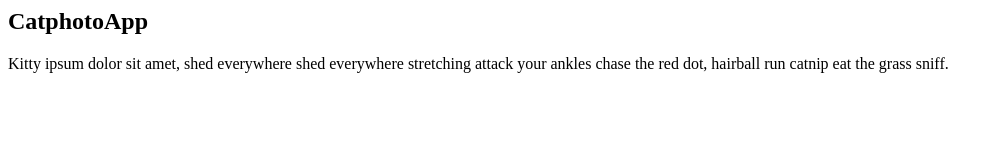
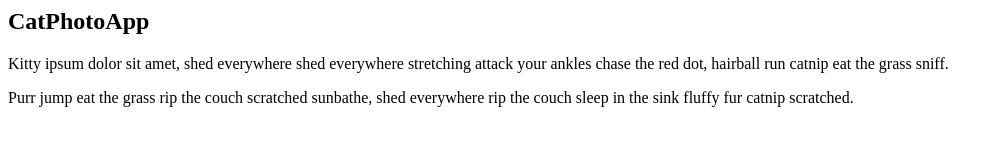
Before and after one commit to mohd01032023/htmlhandson, a plain HTML site: page index.html in a window 1280 px wide. Shown: the whole page, without its empty margins (0-1000 px from the left). Drawn offline with Linux system fonts and the light colour scheme.

Commit message:
intro to html5 elements

```diff
--- a/index.html
+++ b/index.html
@@ -1,2 +1,8 @@
-<h2>CatphotoApp</h2>
-<p>Kitty ipsum dolor sit amet, shed everywhere shed everywhere stretching attack your ankles chase the red dot, hairball run catnip eat the grass sniff.</p>
+<h2>CatPhotoApp</h2>
+<main>
+  <p>Kitty ipsum dolor sit amet, shed everywhere shed everywhere stretching attack your ankles chase the red dot, hairball run catnip eat the grass sniff.
+  </p>
+
+  <p>Purr jump eat the grass rip the couch scratched sunbathe, shed everywhere rip the couch sleep in the sink fluffy fur catnip scratched.
+  </p>
+</main>
```
